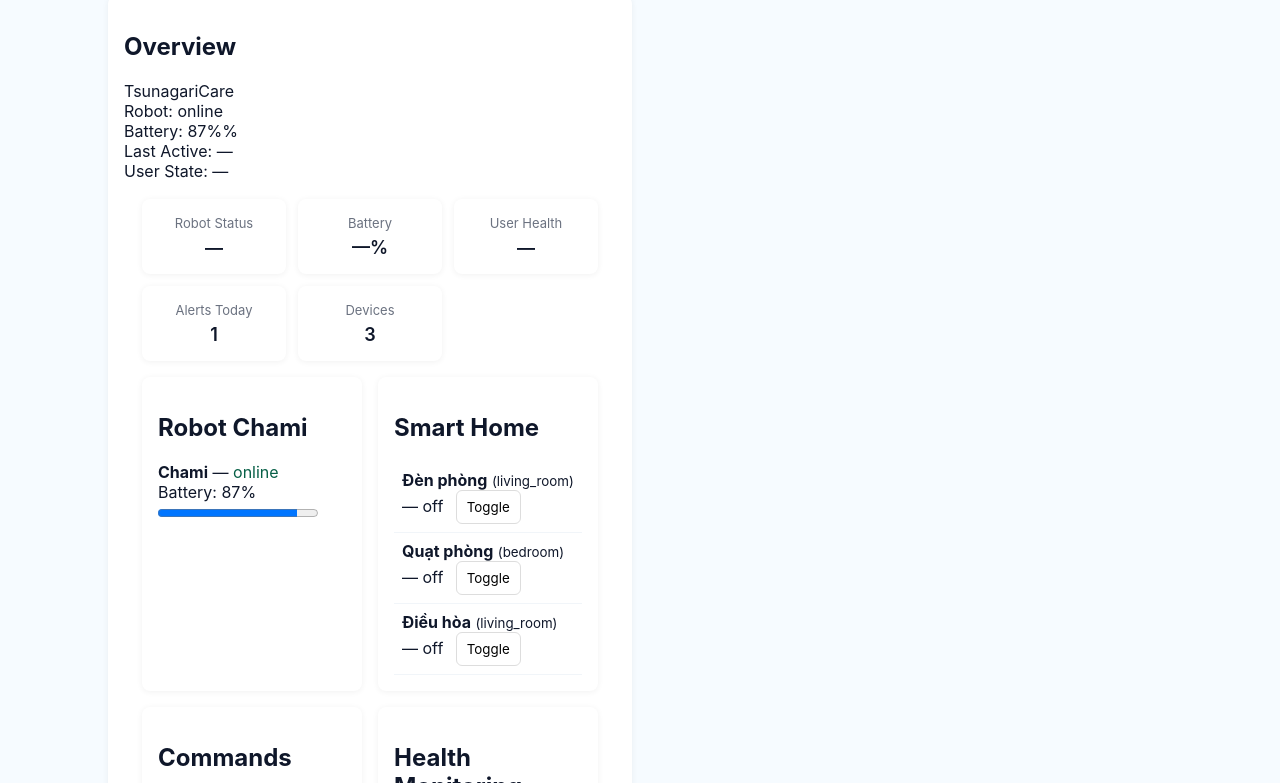
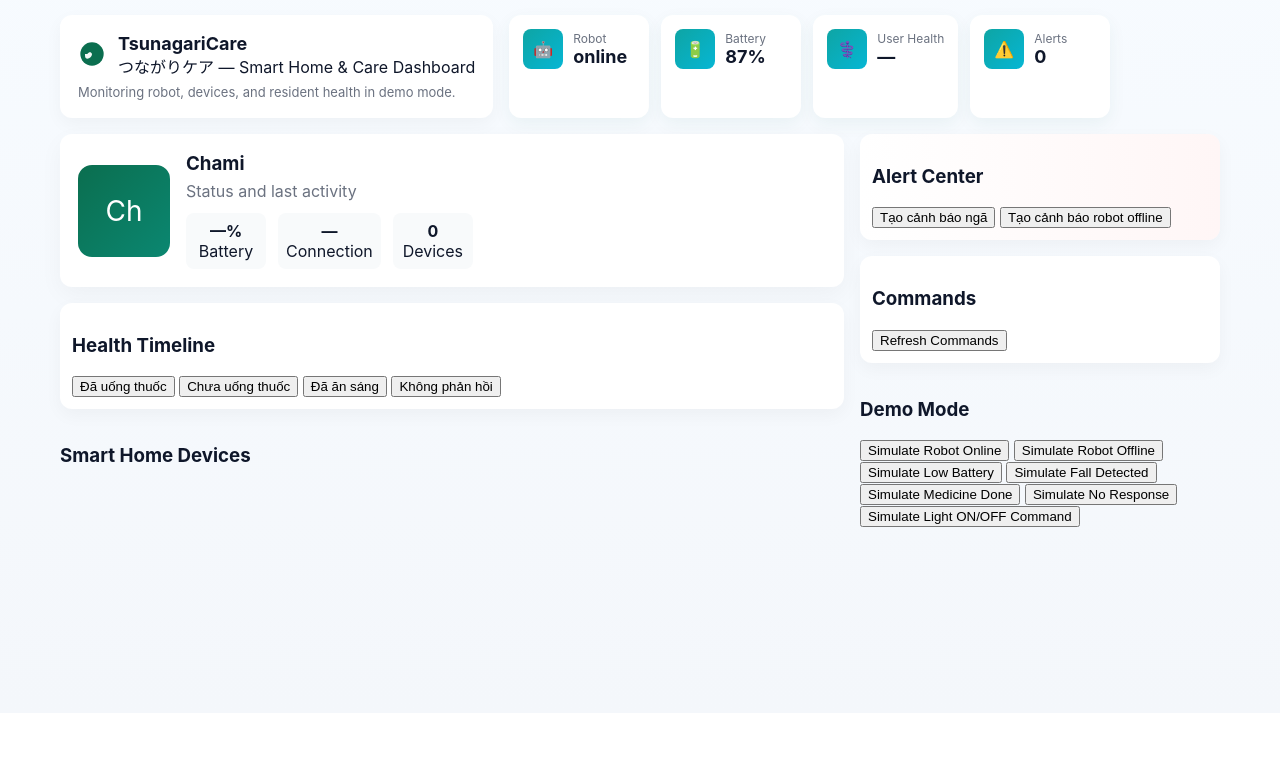
Before and after one commit to BUIHOANGDU/Pt-tsunagari-care, a plain HTML site: page index.html in a window 1280 px wide. Shown: the part 87-870 px from the top of the page. After the commit the page ends 800 px from the top, so only its background shows below. Drawn offline with Linux system fonts and the light colour scheme.

Commit message:
style: redesign dashboard UI for graduation project

```diff
--- a/index.html
+++ b/index.html
@@ -10,9 +10,20 @@
     <header class="topbar">
       <div class="topbar-inner">
         <div class="logo">
-          <svg width="36" height="36" viewBox="0 0 24 24" fill="none" xmlns="http://www.w3.org/2000/svg" aria-hidden>
+          <svg
+            width="36"
+            height="36"
+            viewBox="0 0 24 24"
+            fill="none"
+            xmlns="http://www.w3.org/2000/svg"
+            aria-hidden
+          >
             <circle cx="12" cy="12" r="10" fill="#0b6e4f" />
-            <path d="M8 12c1.333-2 3.333-2 4 0 0 2-2 4-4 4s-2-2-2-4z" fill="#fff" opacity="0.9"/>
+            <path
+              d="M8 12c1.333-2 3.333-2 4 0 0 2-2 4-4 4s-2-2-2-4z"
+              fill="#fff"
+              opacity="0.9"
+            />
           </svg>
           <div class="brand">
             <h1>TsunagariCare</h1>
@@ -26,71 +37,106 @@
     </header>
 
     <main class="container">
-      <section class="grid">
-        <div class="card" id="overview-card">
-          <h2>Overview</h2>
-          <div id="system-name">TsunagariCare</div>
-          <div id="robot-status">
-            Robot: <span id="robot-status-text">—</span>
+      <div class="hero">
+        <div class="brand-hero">
+          <div style="display: flex; align-items: center; gap: 12px">
+            <div class="logo" aria-hidden>
+              <svg
+                width="28"
+                height="28"
+                viewBox="0 0 24 24"
+                fill="none"
+                xmlns="http://www.w3.org/2000/svg"
+              >
+                <circle cx="12" cy="12" r="10" fill="#0b6e4f" />
+                <path
+                  d="M8 12c1.333-2 3.333-2 4 0 0 2-2 4-4 4s-2-2-2-4z"
+                  fill="#fff"
+                  opacity="0.95"
+                />
+              </svg>
             </div>
-          <div id="robot-battery">
-            Battery: <span id="robot-battery-text">—</span>%
-          </div>
-          <div id="last-active">
-            Last Active: <span id="robot-lastActive">—</span>
-          </div>
-          <div id="user-state">
-            User State: <span id="user-state-text">—</span>
-          </div>
-          <main class="container">
-            <section class="overview">
-              <div class="cards">
-                <div class="card overview-card">
-                  <div class="card-title">Robot Status</div>
-                  <div class="card-value" id="robot-status-text">—</div>
-                </div>
-                <div class="card overview-card">
-                  <div class="card-title">Battery</div>
-                  <div class="card-value" id="robot-battery-text">—%</div>
-                </div>
-                <div class="card overview-card">
-                  <div class="card-title">User Health</div>
-                  <div class="card-value" id="user-state-text">—</div>
-                </div>
-                <div class="card overview-card">
-                  <div class="card-title">Alerts Today</div>
-                  <div class="card-value" id="alerts-count">0</div>
-                </div>
-                <div class="card overview-card">
-                  <div class="card-title">Devices</div>
-                  <div class="card-value" id="devices-count">0</div>
+            <div>
+              <h2>TsunagariCare</h2>
+              <div class="subtitle">
+                つながりケア — Smart Home & Care Dashboard
               </div>
             </div>
-            </section>
-
-            <section class="grid">
-              <div class="card" id="robot-card">
-                <h2>Robot Chami</h2>
-                <div id="robot-info"></div>
+          </div>
+          <p>Monitoring robot, devices, and resident health in demo mode.</p>
         </div>
 
-              <div class="card" id="devices-card">
-                <h2>Smart Home</h2>
-                <div id="devices-list"></div>
+        <div class="status-cards">
+          <div class="status-card">
+            <div class="meta">
+              <div class="icon">🤖</div>
+              <div>
+                <div class="label">Robot</div>
+                <div class="value" id="robot-status-text">—</div>
               </div>
-
-              <div class="card" id="commands-card">
-                <h2>Commands</h2>
-                <div id="commands-list"></div>
-                <div class="btn-row">
-                  <button id="btn-refresh-commands">Refresh Commands</button>
             </div>
           </div>
 
-              <div class="card" id="health-card">
-                <h2>Health Monitoring</h2>
+          <div class="status-card">
+            <div class="meta">
+              <div class="icon">🔋</div>
+              <div>
+                <div class="label">Battery</div>
+                <div class="value" id="robot-battery-text">—%</div>
+              </div>
+            </div>
+          </div>
+
+          <div class="status-card">
+            <div class="meta">
+              <div class="icon">⚕️</div>
+              <div>
+                <div class="label">User Health</div>
+                <div class="value" id="user-state-text">—</div>
+              </div>
+            </div>
+          </div>
+
+          <div class="status-card">
+            <div class="meta">
+              <div class="icon">⚠️</div>
+              <div>
+                <div class="label">Alerts</div>
+                <div class="value" id="alerts-count">0</div>
+              </div>
+            </div>
+          </div>
+        </div>
+      </div>
+
+      <div class="main-grid">
+        <div class="left-column">
+          <div class="robot-card">
+            <div class="robot-avatar">Ch</div>
+            <div class="robot-meta">
+              <h3>Chami</h3>
+              <p id="robot-summary">Status and last activity</p>
+              <div class="robot-stats">
+                <div class="robot-stat">
+                  <div class="num" id="robot-battery-text">—%</div>
+                  <div class="label">Battery</div>
+                </div>
+                <div class="robot-stat">
+                  <div class="num" id="robot-status-text">—</div>
+                  <div class="label">Connection</div>
+                </div>
+                <div class="robot-stat">
+                  <div class="num" id="devices-count">0</div>
+                  <div class="label">Devices</div>
+                </div>
+              </div>
+            </div>
+          </div>
+
+          <div class="card timeline" id="health-card">
+            <h3>Health Timeline</h3>
             <div id="care-logs"></div>
-                <div class="btn-row">
+            <div class="btn-row" style="margin-top: 10px">
               <button id="btn-medicine-done">Đã uống thuốc</button>
               <button id="btn-medicine-missed">Chưa uống thuốc</button>
               <button id="btn-ate">Đã ăn sáng</button>
@@ -98,28 +144,50 @@
             </div>
           </div>
 
-              <div class="card" id="alerts-card">
-                <h2>Alerts</h2>
+          <div class="card devices-grid" id="devices-card">
+            <h3>Smart Home Devices</h3>
+            <div id="devices-list"></div>
+          </div>
+        </div>
+
+        <aside class="right-column">
+          <div class="alert-card">
+            <h3>Alert Center</h3>
             <div id="alerts-list"></div>
-                <div class="btn-row">
+            <div style="margin-top: 8px" class="btn-row">
               <button id="btn-sim-fall">Tạo cảnh báo ngã</button>
-                  <button id="btn-sim-robot-offline">Tạo cảnh báo robot offline</button>
+              <button id="btn-sim-robot-offline">
+                Tạo cảnh báo robot offline
+              </button>
+            </div>
+          </div>
+
+          <div class="commands-list">
+            <h3>Commands</h3>
+            <div id="commands-list"></div>
+            <div style="margin-top: 8px" class="btn-row">
+              <button id="btn-refresh-commands">Refresh Commands</button>
             </div>
           </div>
 
           <div class="card" id="demo-card">
-                <h2>Demo Mode</h2>
-                <div class="btn-col">
-                  <button id="demo-robot-online" class="primary">Simulate Robot Online</button>
+            <h3>Demo Mode</h3>
+            <div class="btn-col" style="margin-top: 8px">
+              <button id="demo-robot-online" class="primary">
+                Simulate Robot Online
+              </button>
               <button id="demo-robot-offline">Simulate Robot Offline</button>
               <button id="demo-low-battery">Simulate Low Battery</button>
               <button id="demo-fall">Simulate Fall Detected</button>
               <button id="demo-medicine-done">Simulate Medicine Done</button>
               <button id="demo-no-response">Simulate No Response</button>
-                  <button id="demo-toggle-light">Simulate Light ON/OFF Command</button>
+              <button id="demo-toggle-light">
+                Simulate Light ON/OFF Command
+              </button>
             </div>
           </div>
-            </section>
+        </aside>
+      </div>
     </main>
     <script src="src/js/firebase-config.example.js"></script>
     <script src="src/js/firebase-service.js"></script>
--- a/src/css/style.css
+++ b/src/css/style.css
@@ -1,48 +1,67 @@
+/* Modern smart-care dashboard styles */
 :root {
-  --bg: #f6fbff;
+  --bg: #f4f7fb;
   --card: #ffffff;
+  --muted: #6b7280;
   --primary: #0b6e4f;
-  --muted: #6b7280;
-  --danger: #e11d48;
+  --accent: #0ea5a4;
+  --danger: #ef4444;
   --warning: #f59e0b;
+  --glass: rgba(255, 255, 255, 0.6);
 }
 * {
   box-sizing: border-box;
-  font-family:
-    Inter,
-    Segoe UI,
-    Arial,
-    sans-serif;
+}
+html,
+body {
+  height: 100%;
 }
 body {
   margin: 0;
-  background: var(--bg);
+  font-family:
+    Inter,
+    ui-sans-serif,
+    system-ui,
+    -apple-system,
+    "Segoe UI",
+    Roboto,
+    "Helvetica Neue",
+    Arial;
+  background: linear-gradient(180deg, #f7fbff 0%, var(--bg) 100%);
   color: #0f172a;
+  -webkit-font-smoothing: antialiased;
 }
-.topbar {
-  padding: 12px 16px;
-  background: linear-gradient(90deg, #0b6e4f, #106f5a);
-  color: #fff;
-}
-.topbar-inner {
+.header {
+  padding: 20px 24px;
   display: flex;
   align-items: center;
   justify-content: space-between;
-  max-width: 1100px;
+  max-width: 1200px;
   margin: 0 auto;
 }
-.logo {
+.brand {
   display: flex;
-  gap: 12px;
+  gap: 14px;
   align-items: center;
 }
-.logo h1 {
+.brand .logo {
+  width: 52px;
+  height: 52px;
+  border-radius: 12px;
+  background: linear-gradient(135deg, var(--primary), #066a5a);
+  display: flex;
+  align-items: center;
+  justify-content: center;
+  color: #fff;
+  font-weight: 700;
+}
+.brand h1 {
   margin: 0;
   font-size: 20px;
 }
-.subtitle {
-  opacity: 0.95;
+.brand .subtitle {
   font-size: 12px;
+  color: var(--muted);
 }
 .top-actions {
   display: flex;
@@ -50,92 +69,302 @@ body {
   align-items: center;
 }
 .container {
-  padding: 18px;
-  max-width: 1100px;
-  margin: 0 auto;
+  max-width: 1200px;
+  margin: 18px auto;
+  padding: 0 20px;
 }
-.overview .cards {
-  display: grid;
-  grid-template-columns: repeat(auto-fit, minmax(140px, 1fr));
-  gap: 12px;
+/* Hero / Status row */
+.hero {
+  display: flex;
+  gap: 16px;
+  align-items: stretch;
   margin-bottom: 16px;
 }
-.overview-card {
+.status-cards {
+  display: flex;
+  gap: 12px;
+  flex: 1;
+}
+.status-card {
+  background: var(--card);
   padding: 14px;
-  text-align: center;
+  border-radius: 12px;
+  box-shadow: 0 6px 18px rgba(11, 110, 79, 0.06);
+  display: flex;
+  flex-direction: column;
+  justify-content: space-between;
+  min-width: 140px;
 }
-.card-title {
-  font-size: 13px;
+.status-card .meta {
+  display: flex;
+  align-items: center;
+  gap: 10px;
+}
+.status-card .icon {
+  width: 40px;
+  height: 40px;
+  border-radius: 8px;
+  background: linear-gradient(135deg, var(--accent), #06b6d4);
+  display: flex;
+  align-items: center;
+  justify-content: center;
+  color: #fff;
+}
+.status-card .value {
+  font-size: 18px;
+  font-weight: 700;
+}
+.status-card .label {
+  font-size: 12px;
   color: var(--muted);
 }
-.card-value {
+.hero .brand-hero {
+  background: var(--card);
+  padding: 18px;
+  border-radius: 12px;
+  display: flex;
+  flex-direction: column;
+  justify-content: center;
+  min-width: 280px;
+  box-shadow: 0 6px 18px rgba(2, 6, 23, 0.04);
+}
+.hero .brand-hero h2 {
+  margin: 0;
   font-size: 18px;
-  font-weight: 600;
+}
+.hero .brand-hero p {
+  margin: 6px 0 0;
+  color: var(--muted);
+  font-size: 13px;
+}
+
+/* Main layout */
+.main-grid {
+  display: grid;
+  grid-template-columns: 1fr 360px;
+  gap: 16px;
+}
+.left-column {
+  display: flex;
+  flex-direction: column;
+  gap: 16px;
+}
+.right-column {
+  display: flex;
+  flex-direction: column;
+  gap: 16px;
+}
+
+/* Robot profile */
+.robot-card {
+  display: flex;
+  gap: 16px;
+  align-items: center;
+  padding: 18px;
+  border-radius: 12px;
+  background: var(--card);
+  box-shadow: 0 8px 24px rgba(2, 6, 23, 0.04);
+}
+.robot-avatar {
+  width: 92px;
+  height: 92px;
+  border-radius: 14px;
+  background: linear-gradient(135deg, var(--primary), #0b8771);
+  display: flex;
+  align-items: center;
+  justify-content: center;
+  color: #fff;
+  font-size: 28px;
+}
+.robot-meta {
+  flex: 1;
+}
+.robot-meta h3 {
+  margin: 0;
+}
+.robot-meta p {
+  margin: 6px 0;
+  color: var(--muted);
+}
+.robot-stats {
+  display: flex;
+  gap: 12px;
+  margin-top: 12px;
+}
+.robot-stat {
+  background: #f8fafb;
+  padding: 8px;
+  border-radius: 8px;
+  text-align: center;
+  min-width: 80px;
+}
+.robot-stat .num {
+  font-weight: 700;
+}
+
+/* Devices grid */
+.devices-grid {
+  display: grid;
+  grid-template-columns: repeat(auto-fit, minmax(120px, 1fr));
+  gap: 12px;
+}
+.device-card {
+  background: linear-gradient(180deg, #fff, #fbfdff);
+  padding: 12px;
+  border-radius: 12px;
+  box-shadow: 0 6px 18px rgba(2, 6, 23, 0.04);
+  display: flex;
+  flex-direction: column;
+  align-items: flex-start;
+  gap: 8px;
+}
+.device-card .d-title {
+  font-weight: 700;
+}
+.device-toggle {
+  margin-left: auto;
+  padding: 6px 10px;
+  border-radius: 8px;
+  border: none;
+  background: #eef2f6;
+  color: #0f172a;
+  cursor: pointer;
+}
+.device-toggle.on {
+  background: var(--primary);
+  color: #fff;
+}
+
+/* Health timeline */
+.timeline {
+  background: var(--card);
+  padding: 12px;
+  border-radius: 12px;
+  box-shadow: 0 6px 18px rgba(2, 6, 23, 0.04);
+}
+.timeline-item {
+  display: flex;
+  gap: 12px;
+  padding: 10px 0;
+  border-bottom: 1px dashed #eef2f6;
+}
+.timeline-item:last-child {
+  border-bottom: none;
+}
+.timeline-dot {
+  width: 12px;
+  height: 12px;
+  border-radius: 50%;
+  background: var(--accent);
   margin-top: 6px;
 }
-.grid {
-  display: grid;
-  grid-template-columns: repeat(2, 1fr);
-  gap: 16px;
+.timeline-content {
+  flex: 1;
 }
-.card {
+.timeline-time {
+  font-size: 12px;
+  color: var(--muted);
+}
+
+/* Alerts */
+.alert-card {
+  background: linear-gradient(90deg, #fff, #fff6f6);
+  padding: 12px;
+  border-radius: 12px;
+  box-shadow: 0 6px 18px rgba(2, 6, 23, 0.04);
+}
+.alert-item {
+  display: flex;
+  justify-content: space-between;
+  align-items: center;
+  padding: 10px;
+  border-radius: 8px;
+  margin-bottom: 8px;
+}
+.alert-item .left {
+  display: flex;
+  gap: 12px;
+  align-items: center;
+}
+.alert-badge {
+  padding: 6px 8px;
+  border-radius: 8px;
+  color: #fff;
+  font-weight: 700;
+}
+.badge-normal {
+  background: #10b981;
+}
+.badge-warning {
+  background: var(--warning);
+}
+.badge-emergency {
+  background: var(--danger);
+}
+
+/* Commands list */
+.commands-list {
   background: var(--card);
-  padding: 16px;
+  padding: 12px;
+  border-radius: 12px;
+  box-shadow: 0 6px 18px rgba(2, 6, 23, 0.04);
+}
+.commands-item {
+  display: flex;
+  justify-content: space-between;
+  align-items: center;
+  padding: 10px;
+  border-bottom: 1px solid #f1f5f9;
+}
+.cmd-status {
+  font-weight: 700;
+  padding: 6px 10px;
   border-radius: 8px;
-  box-shadow: 0 1px 6px rgba(2, 6, 23, 0.06);
 }
-.btn-row {
-  display: flex;
-  gap: 8px;
-  flex-wrap: wrap;
-  margin-top: 8px;
+.cmd-pending {
+  background: #f3f4f6;
+  color: #111;
 }
-.btn-col {
-  display: flex;
-  flex-direction: column;
-  gap: 8px;
-}
-button {
-  padding: 8px 10px;
-  border-radius: 6px;
-  border: 1px solid #ddd;
-  background: #fff;
-  cursor: pointer;
-}
-button.primary {
-  background: var(--primary);
-  color: #fff;
-  border: none;
-}
-.footer {
-  padding: 12px;
-  text-align: center;
-  color: var(--muted);
-  margin-top: 18px;
-}
-.status-normal {
+.cmd-completed {
+  background: #ecfdf5;
   color: #065f46;
 }
-.status-warning {
-  color: var(--warning);
+.cmd-failed {
+  background: #fff1f2;
+  color: #9f1239;
 }
-.status-emergency {
-  color: var(--danger);
+
+/* Footer */
+.footer {
+  max-width: 1200px;
+  margin: 18px auto;
+  padding: 12px 20px;
+  color: var(--muted);
+  font-size: 13px;
 }
-.device-item,
-.alert-item,
-.care-item {
-  padding: 8px;
-  border-bottom: 1px solid #f1f5f9;
-}
-.device-item .toggle {
-  margin-left: 8px;
-}
-@media (max-width: 900px) {
-  .grid {
+
+/* responsiveness */
+@media (max-width: 1000px) {
+  .main-grid {
     grid-template-columns: 1fr;
   }
-  .topbar-inner {
-    padding: 0 8px;
+  .hero {
+    flex-direction: column;
+  }
+  .status-cards {
+    order: 2;
+  }
+  .brand-hero {
+    order: 1;
   }
 }
+
+@media (max-width: 480px) {
+  .device-card {
+    padding: 10px;
+  }
+  .robot-avatar {
+    width: 72px;
+    height: 72px;
+  }
+}
```
Lines whose indentation alone changed are shown as unchanged.
